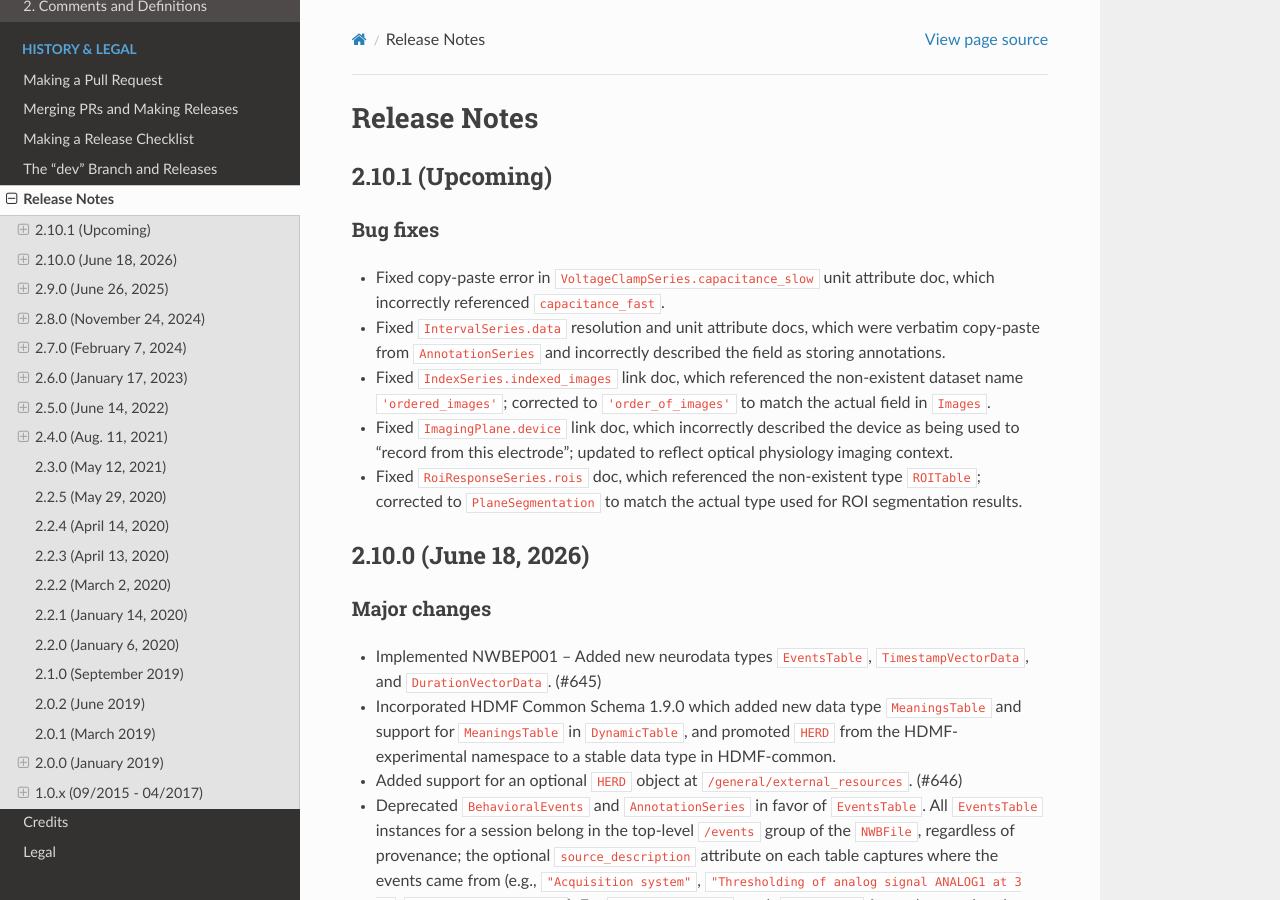
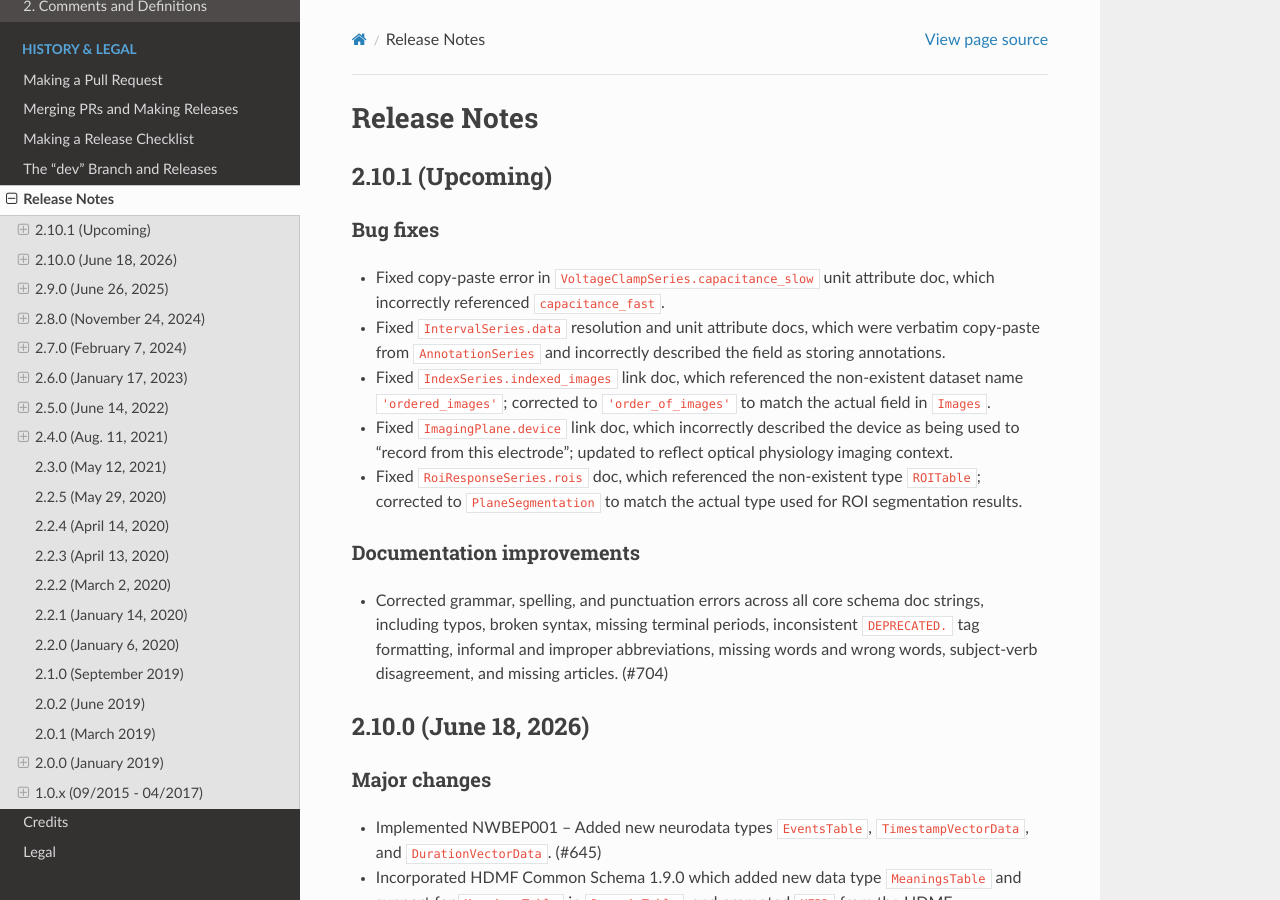
Before and after one commit to NeurodataWithoutBorders/nwb-schema, a Sphinx documentation site: the page built from docs/format/source/format_release_notes.rst, in a window 1280 px wide and 900 px high. Built offline with Sphinx 7.4.7 and the Read the Docs theme 3.1.0, drawn with Linux system fonts in a browser that asks for light colours.

Commit message:
Standardize core schema documentation style (#704)
Co-authored-by: Claude Sonnet 4.6 <noreply@anthropic.com>
Co-authored-by: Oliver Ruebel <oruebel@users.noreply.github.com>
Co-authored-by: Ryan Ly <310197+rly@users.noreply.github.com>

```diff
--- a/docs/format/source/format_release_notes.rst
+++ b/docs/format/source/format_release_notes.rst
@@ -18,6 +18,13 @@ Bug fixes
   "record from this electrode"; updated to reflect optical physiology imaging context.
 - Fixed ``RoiResponseSeries.rois`` doc, which referenced the non-existent type ``ROITable``; corrected
   to ``PlaneSegmentation`` to match the actual type used for ROI segmentation results.
+
+Documentation improvements
+^^^^^^^^^^^^^^^^^^^^^^^^^^
+- Corrected grammar, spelling, and punctuation errors across all core schema doc strings, including
+  typos, broken syntax, missing terminal periods, inconsistent ``DEPRECATED.`` tag formatting,
+  informal and improper abbreviations, missing words and wrong words, subject-verb disagreement, and
+  missing articles. (#704)
 
 2.10.0 (June 18, 2026)
 ----------------------
```
Also changed, not shown: 12 other files.
